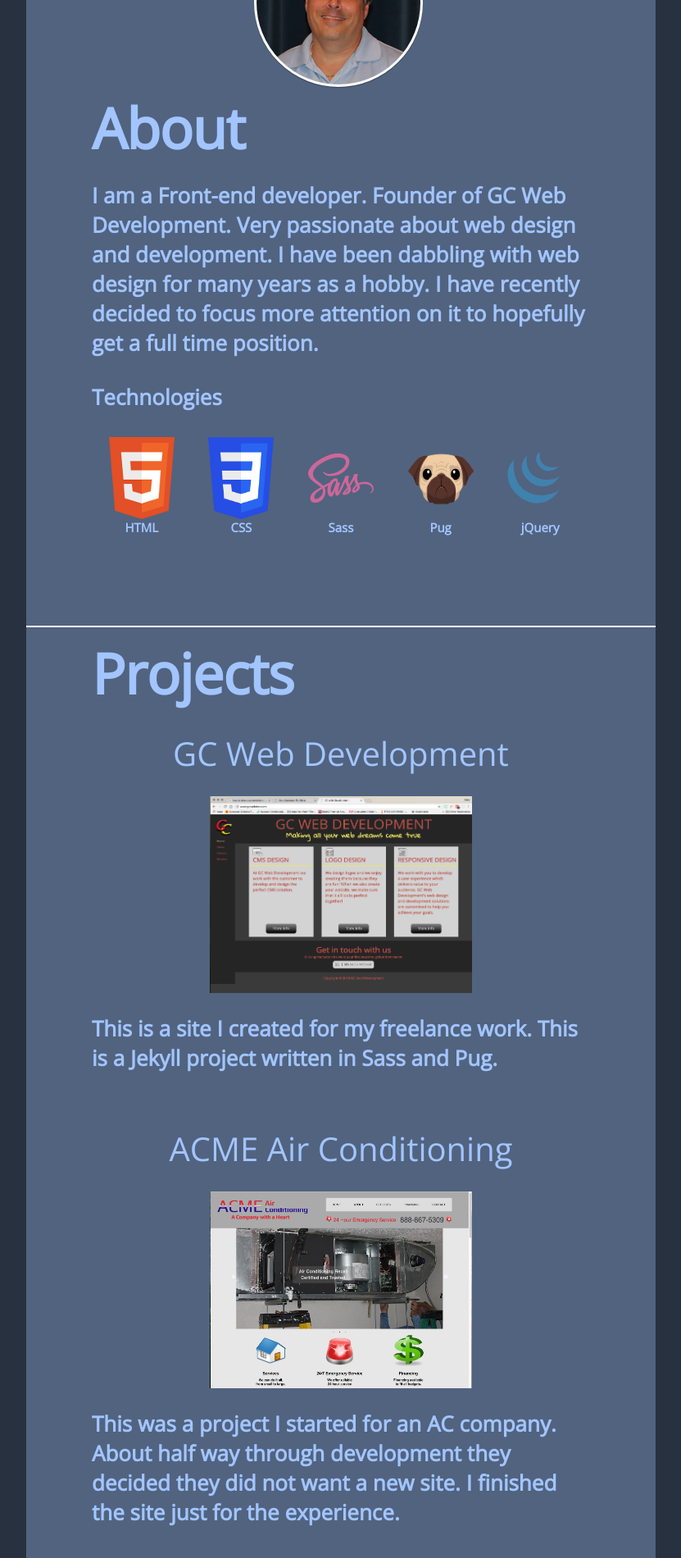
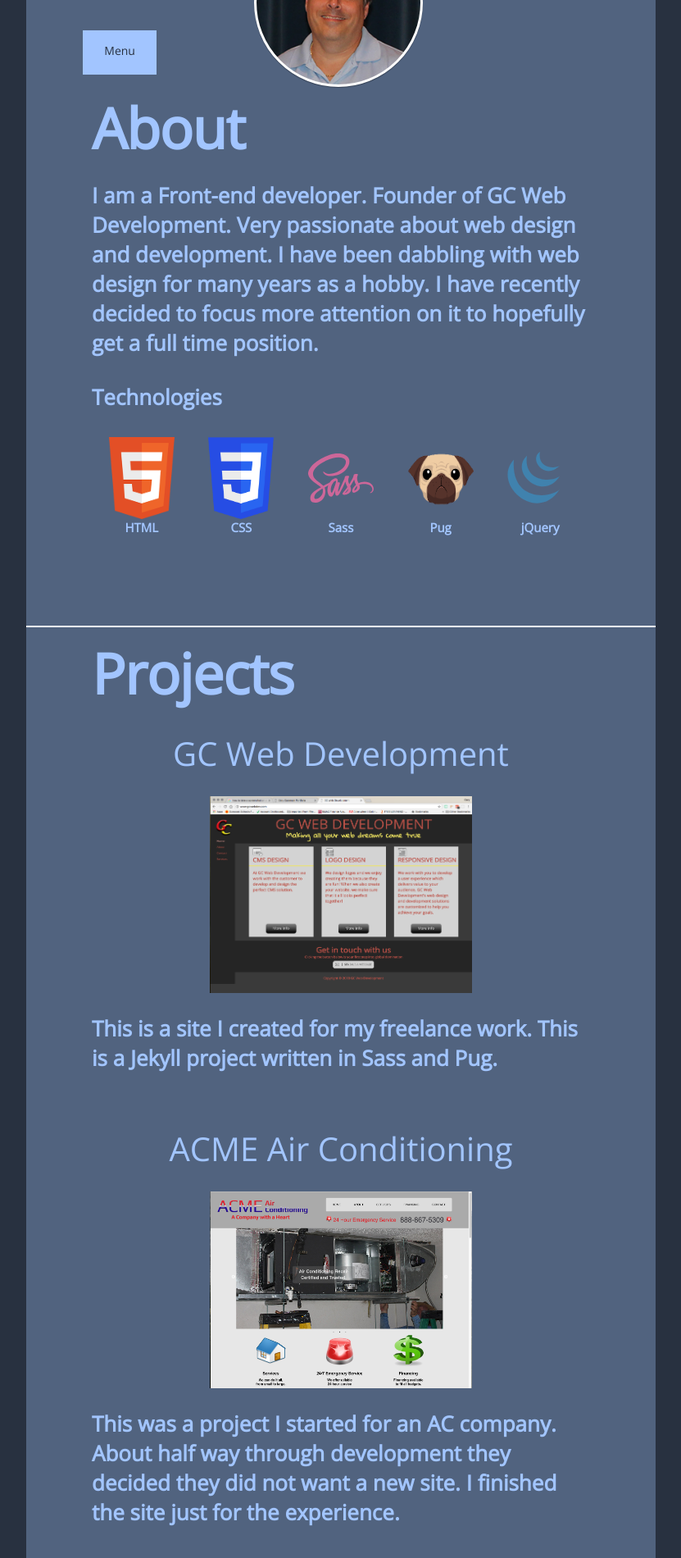
Before and after one commit to wingsfan70/portfolio, a Jekyll site: the page built from index.html, in a window 1280 px wide. Shown: the part 400-2300 px from the top of the page at 82% size, without its empty margins (224-1055 px from the left). Built offline with Jekyll 4.4.1, drawn with Linux system fonts in a browser that asks for light colours; nearby versions of some CDN libraries.

Commit message:
Started design of menu

```diff
--- a/_includes/about.html
+++ b/_includes/about.html
@@ -1,4 +1,4 @@
-<section class="about"><div class="avatar">Gary Caseman</div><h1>About</h1><p class="bigger">I am a Front-end developer. Founder of <a href="http://www.gcwebdev.com">GC Web Development.</a>
+<section class="about"><div class="avatar">Gary Caseman</div><div class="menu">Menu</div><h1>About</h1><p class="bigger">I am a Front-end developer. Founder of <a href="http://www.gcwebdev.com">GC Web Development.</a>
 Very passionate about web design and development. I have been dabbling with web design
 for many years as a hobby. I have recently decided to focus more attention on it to
 hopefully get a full time position.</p><h3>Technologies</h3><div class="badge-wrapper"><div class="badge"><img class="icon" src="/assets/img/HTML5.png"/><div class="caption small">HTML</div></div><div class="badge"><img class="icon" src="/assets/img/CSS3.png"/><div class="caption small">CSS</div></div><div class="badge"><img class="icon" src="/assets/img/sass.svg"/><div class="caption small">Sass</div></div><div class="badge"><img class="icon" src="/assets/img/pug.png"/><div class="caption small">Pug</div></div><div class="badge"><img class="icon" src="/assets/img/jquery.svg"/><div class="caption small">jQuery           </div></div></div></section>
--- a/_pugfiles/about.pug
+++ b/_pugfiles/about.pug
@@ -1,5 +1,6 @@
 section.about
     .avatar Gary Caseman
+    .menu Menu
     h1 About
     p.bigger.
         I am a Front-end developer. Founder of <a href="http://www.gcwebdev.com">GC Web Development.</a>
--- a/assets/css/main.css
+++ b/assets/css/main.css
@@ -560,6 +560,18 @@ section {
     .avatar {
       top: -85px; } }
 
+.menu {
+  width: 90px;
+  height: 40px;
+  background-color: #A2C5FF;
+  position: absolute;
+  top: 37px;
+  left: 9%;
+  z-index: 99;
+  color: #283140;
+  text-align: center;
+  padding-top: 14px; }
+
 .badge-wrapper {
   display: -ms-flexbox;
   display: flex;
```
Also changed, not shown: assets/css/3-sections/about.sass (+12 -0 lines), 5 other files.
